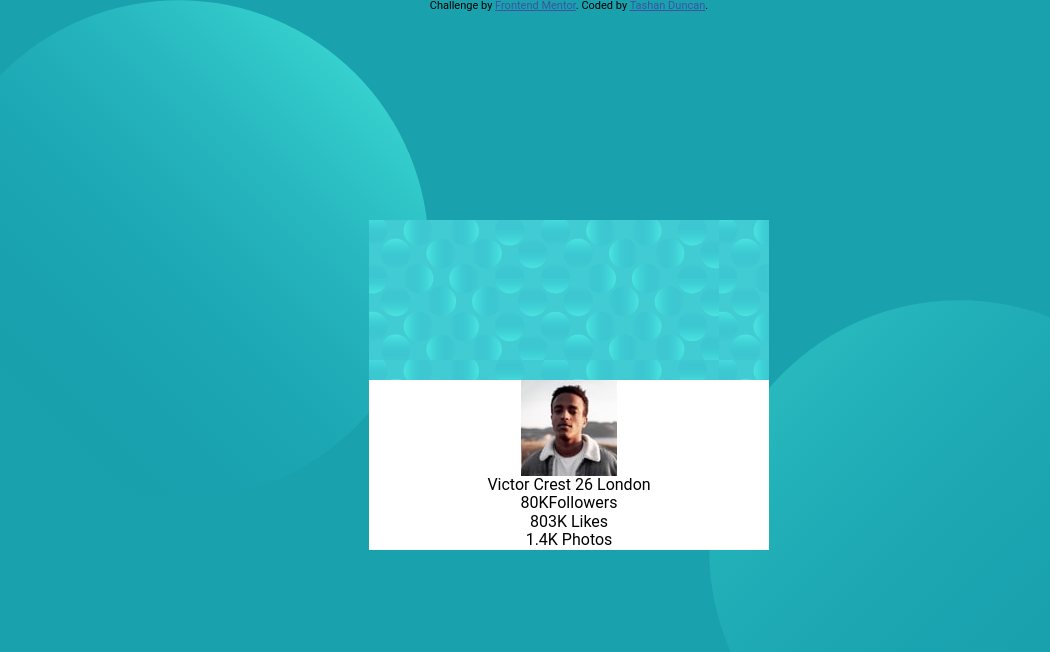
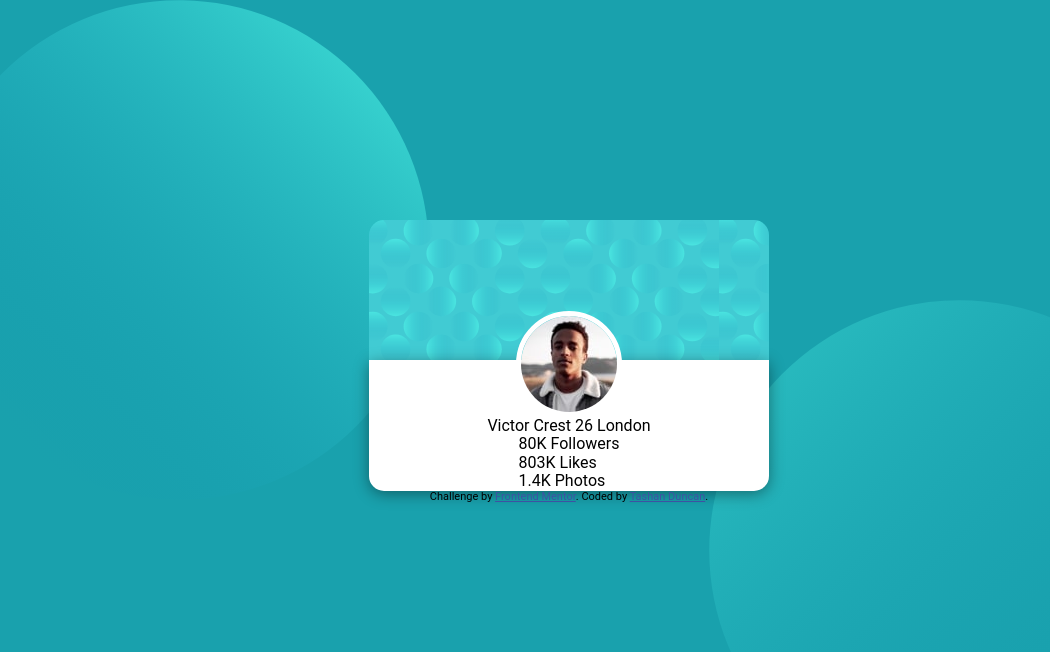
Before and after one commit to TashanDuncan/Frontend-Mentor---Profile-card-component, a plain HTML site: page index.html in a window 1280 px wide. Shown: the whole page, without its empty margins (71-1121 px from the left). Drawn offline with Linux system fonts and the light colour scheme.

Commit message:
html scaffolding

```diff
--- a/index.html
+++ b/index.html
@@ -31,13 +31,25 @@
       <div class="card-top"></div>
       <div class="card-info">
         <img class="card-img" src="./images/image-victor.jpg" />
-        <div>Victor Crest 26 London</div>
+        <div>
+          <span class="card-name">Victor Crest</span>
+          <span class="card-age">26</span>
+          <span class="card-city">London</span>
+        </div>
+        <div class="card-stats">
+          <div>
+            <span class="card-number">80K</span>
+            <span class="card-text">Followers</span>
+          </div>
+          <div>
+            <span class="card-number">803K </span>
+              <span class="card-text">Likes</span>
+          </div>
 
-        <div><span>80K</span><span>Followers</span></div>
-
-        <div>803K Likes</div>
-
-        <div>1.4K Photos</div>
+          <div>
+            <span class="card-number">1.4K</span>
+            <span class="card-text">Photos</span>
+          </div>
         </div>
       </div>
       <div class="attribution">
@@ -46,5 +58,7 @@
           >Frontend Mentor</a
         >. Coded by <a href="#">Tashan Duncan</a>.
       </div>
+    </div>
+
   </body>
 </html>
--- a/sass/components/_card.scss
+++ b/sass/components/_card.scss
@@ -8,16 +8,27 @@
     margin-top: -100px; /* Negative half of height. */
     margin-left: -200px; /* Negative half of width. */
 
+
+
     &-top {
         background-image: url(../../images/bg-pattern-card.svg);
         background-repeat: repeat;
-        height: 80%;
+        height: 70%;
         width: 100%;
+        border-radius: 15px 15px 0 0 ;
     }
 
     &-info {
         @include center;
         background-color: white;
         padding: 0 100px;
+        border-radius: 0 0 15px 15px;
+        box-shadow: 0px 3px 15px rgba(0,0,0,0.4);
+    }
+
+    &-img {
+        margin-top: -24.5%;
+        border-radius: 50%;
+        border: white solid 5px;
     }
 }
```
Also changed, not shown: css/styles.css, 1 other file. Lines whose indentation alone changed are shown as unchanged.
